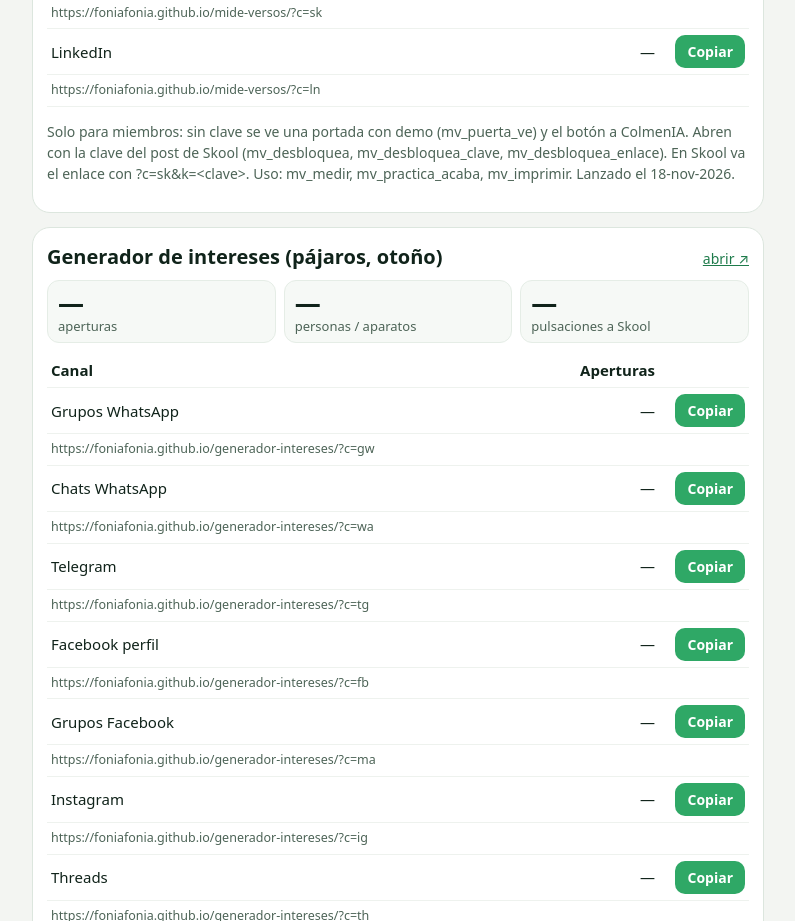
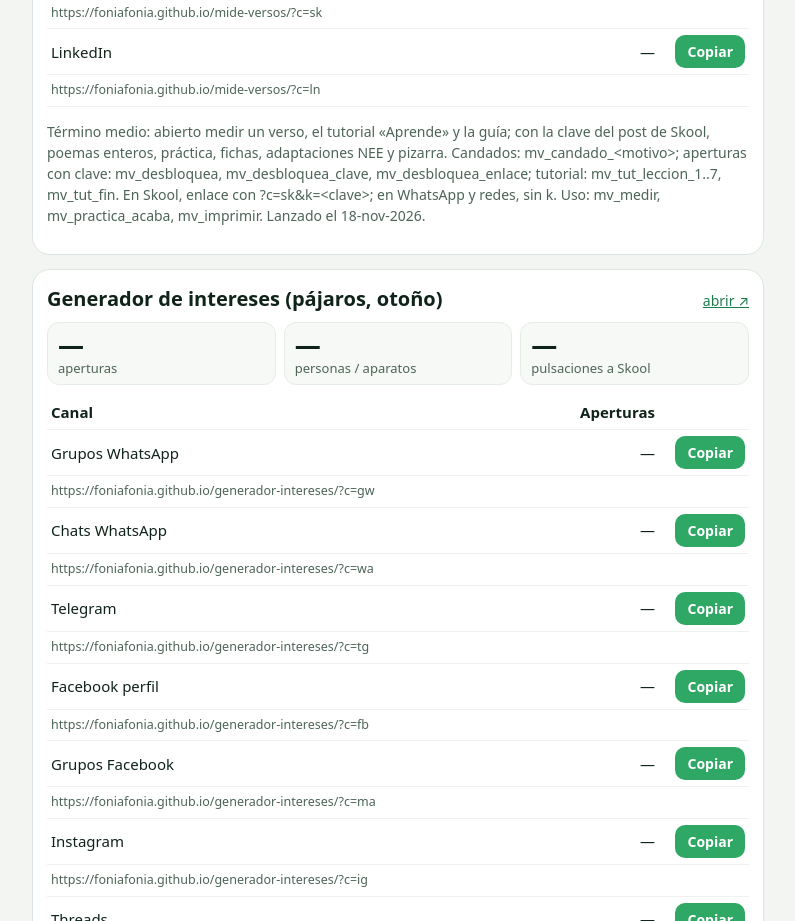
Before and after one commit to foniafonia/suena-igual, a plain HTML site: page enlaces.html in a window 1280 px wide. Shown: the part 988-1909 px from the top of the page, without its empty margins (242-1037 px from the left). Drawn offline with Linux system fonts and the light colour scheme; no server answers.

Commit message:
Enlaces: Mide versos con término medio y tutorial
Co-Authored-By: Claude Opus 5.5 <noreply@anthropic.com>

```diff
--- a/enlaces.html
+++ b/enlaces.html
@@ -44,7 +44,7 @@ var BASE='https://abacus.jasoncameron.dev/get/';
 var CAN=[['gw','Grupos WhatsApp'],['wa','Chats WhatsApp'],['tg','Telegram'],['fb','Facebook perfil'],['ma','Grupos Facebook'],['ig','Instagram'],['th','Threads'],['sk','Skool'],['ln','LinkedIn']];
 var J='foniafonia-juegos',S='foniafonia-suena-lanz',L='foniafonia-lince',G='foniafonia-generador';
 var JUEGOS=[
- {n:'Mide versos (métrica para PT)',u:'https://foniafonia.github.io/mide-versos/',ns:'foniafonia-versos',ape:['mv_aperturas'],per:['mv_personas'],sk:['mv_skool'],can:function(c){return 'mv_c_'+c+'_aperturas'},canales:CAN,nota:'Solo para miembros: sin clave se ve una portada con demo (mv_puerta_ve) y el botón a ColmenIA. Abren con la clave del post de Skool (mv_desbloquea, mv_desbloquea_clave, mv_desbloquea_enlace). En Skool va el enlace con ?c=sk&k=<clave>. Uso: mv_medir, mv_practica_acaba, mv_imprimir. Lanzado el 18-nov-2026.'},
+ {n:'Mide versos (métrica para PT)',u:'https://foniafonia.github.io/mide-versos/',ns:'foniafonia-versos',ape:['mv_aperturas'],per:['mv_personas'],sk:['mv_skool'],can:function(c){return 'mv_c_'+c+'_aperturas'},canales:CAN,nota:'Término medio: abierto medir un verso, el tutorial «Aprende» y la guía; con la clave del post de Skool, poemas enteros, práctica, fichas, adaptaciones NEE y pizarra. Candados: mv_candado_<motivo>; aperturas con clave: mv_desbloquea, mv_desbloquea_clave, mv_desbloquea_enlace; tutorial: mv_tut_leccion_1..7, mv_tut_fin. En Skool, enlace con ?c=sk&k=<clave>; en WhatsApp y redes, sin k. Uso: mv_medir, mv_practica_acaba, mv_imprimir. Lanzado el 18-nov-2026.'},
  {n:'Generador de intereses (pájaros, otoño)',u:'https://foniafonia.github.io/generador-intereses/',ns:G,ape:['gen_aperturas'],per:['gen_personas'],sk:['gen_skool'],can:function(c){return 'gen_c_'+c+'_aperturas'},canales:CAN.concat([['fa','Grupos autismo']])},
  {n:'El Lince Digital',u:'https://foniafonia.github.io/el-lince-digital/',ns:L,ape:['lince_aperturas'],per:['lince_personas'],sk:['lince_skool_portada','lince_skool','lince_skool_idea_portada','lince_skool_informe'],can:function(c){return 'lince_c_'+c+'_aperturas'},canales:CAN},
  {n:'NUMERIA (cribado de números)',u:'https://foniafonia.github.io/numeria-prototipo/',ns:'foniafonia-numeria',ape:['numeria_aperturas'],per:['numeria_personas'],sk:['numeria_skool_personas'],can:function(c){return 'numeria_canal_'+c},canales:[['wa','WhatsApp (todos los chats y grupos)'],['tg','Telegram'],['fb','Facebook'],['ig','Instagram'],['sk','Skool'],['ln','LinkedIn']],nota:'Solo mide estos 6 canales. Quién empieza y quién acaba la prueba: claves numeria_empiezan y numeria_acaban.'},
```
